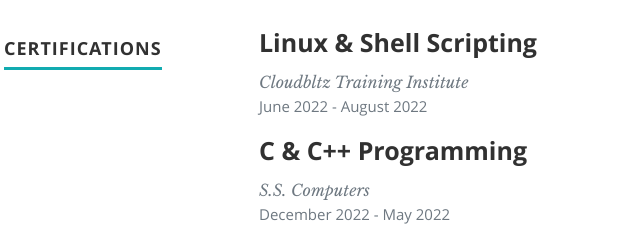
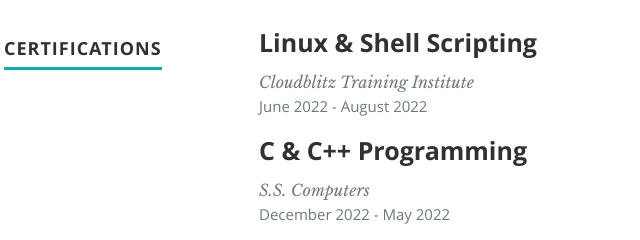
Before and after one commit to arrrxynn/arrrxynn-portfolio_website, a plain HTML site: page index.html in a window 1280 px wide. Shown: the part 2917-3157 px from the top of the page, 146-786 px from the left. Drawn offline with nearby package versions, Linux system fonts and the light colour scheme.

Commit message:
Update index.html

```diff
--- a/index.html
+++ b/index.html
@@ -350,7 +350,7 @@ XAMPP, and DVWA.<br>
                <div class="twelve columns">
 
                   <h3>Linux & Shell Scripting</h3>
-                  <p class="info">Cloudbltz Training Institute <br>
+                  <p class="info">Cloudblitz Training Institute <br>
                   <em class="date">June 2022 - August 2022</em></p>
 
 
```
